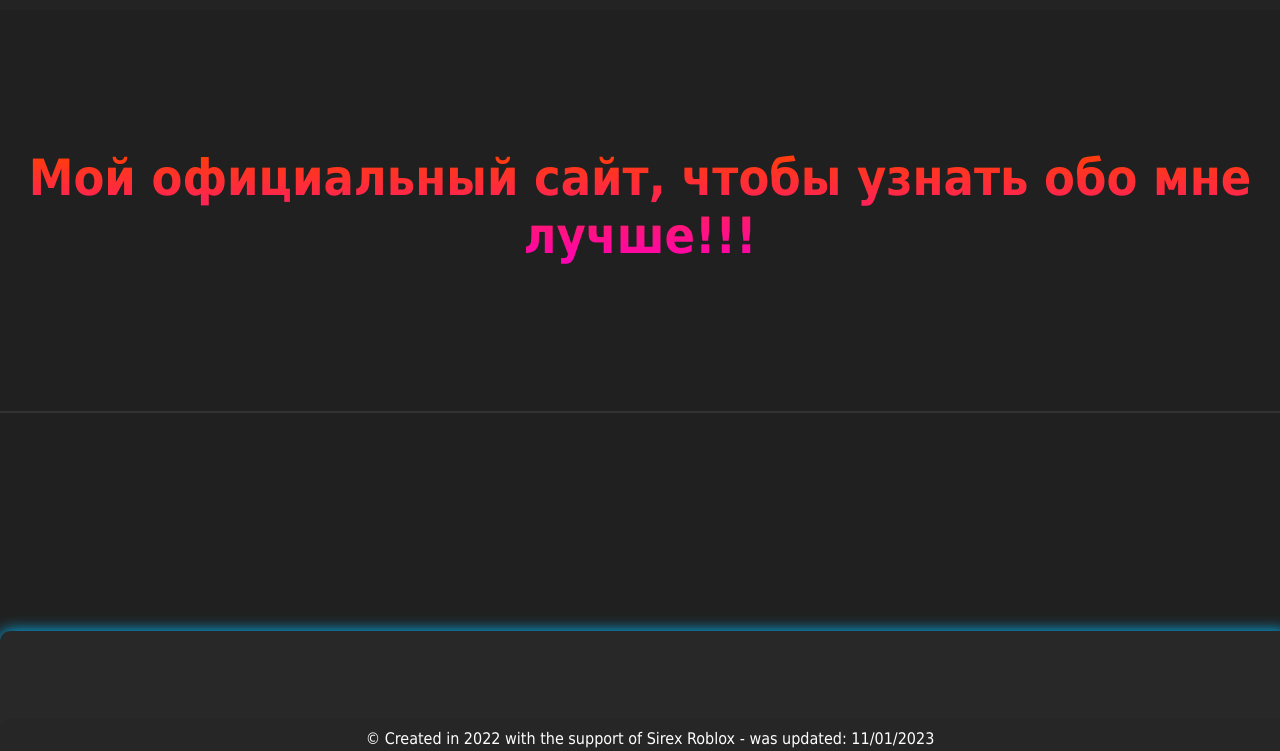
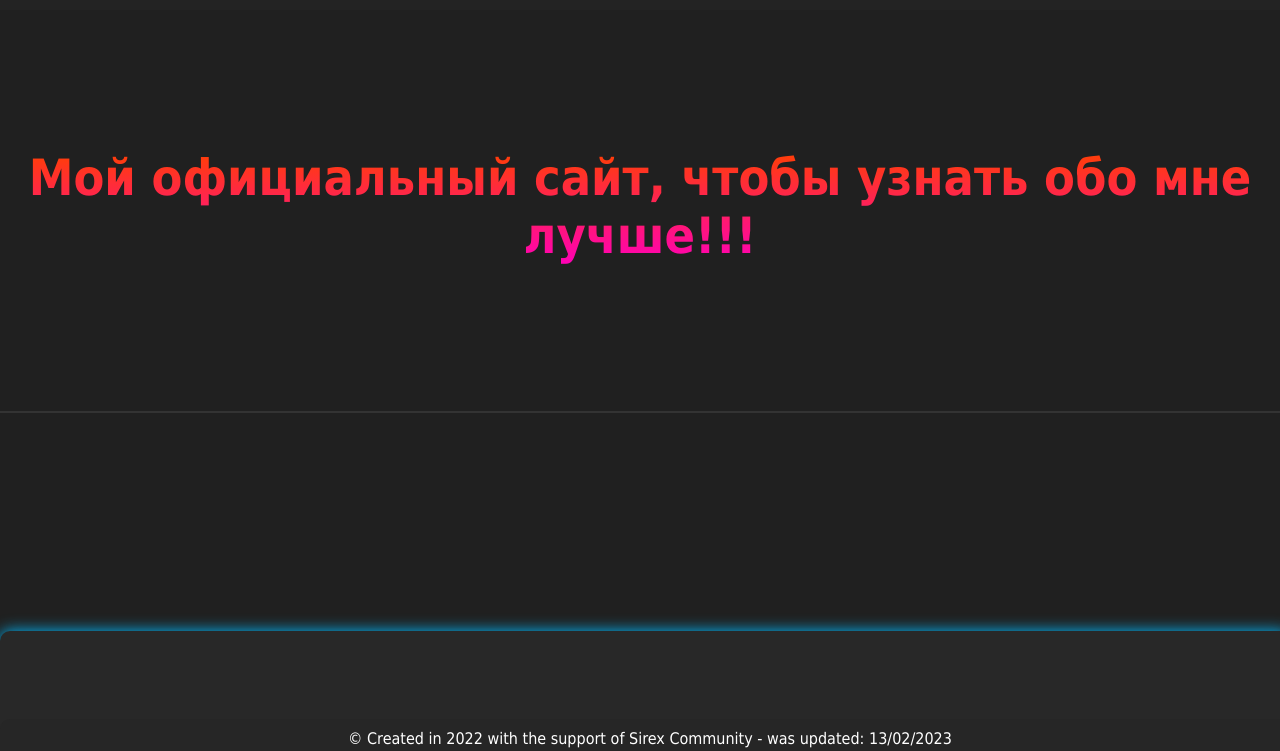
Before and after one commit to perfecto-website/perfecto-website.github.io, a plain HTML site: page index.html in a window 1280 px wide. Shown: the part 37-788 px from the top of the page. Drawn offline with Linux system fonts and the light colour scheme.

Commit message:
Update index.html

```diff
--- a/index.html
+++ b/index.html
@@ -200,7 +200,7 @@
                      height: 2px;
                     }
                    </style>
-        <div class="AntiCopy" align="center" id="footer" >&copy; Created in 2022 with the support of Sirex Roblox - was updated: 11/01/2023</div>
+        <div class="AntiCopy" align="center" id="footer" >&copy; Created in 2022 with the support of Sirex Community - was updated: 13/02/2023</div>
         <button onclick="topFunction()" id="myBtn" >Top</button>
     </body>
 </html>
```
